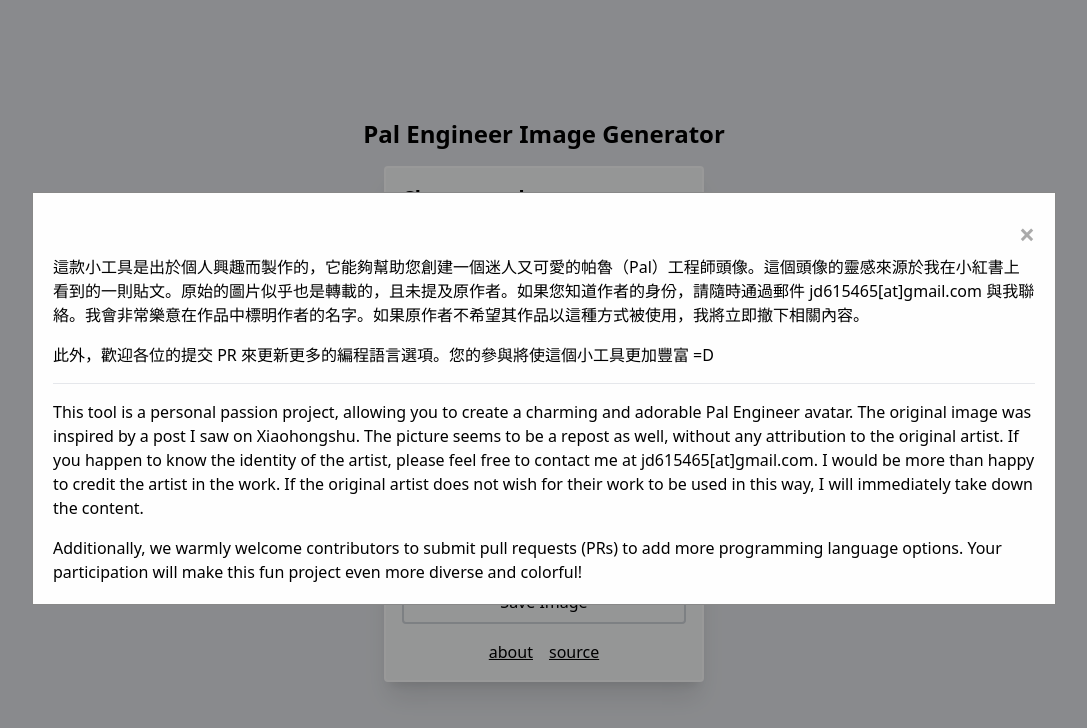
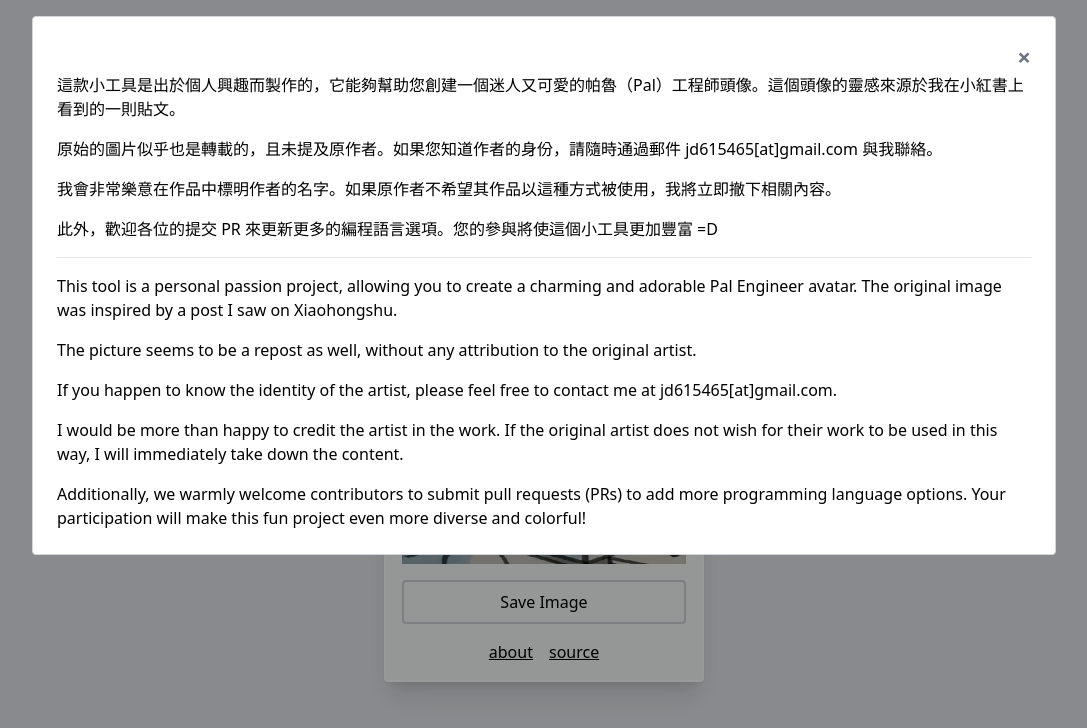
Before and after one commit to jd615645/pal_coding_image_gen, a Vue app: page / in a window 1280 px wide. Both pictures are taken after a click on the element "about". Shown: the top 728 px of the page, without its empty margins (96-1183 px from the left). Built offline with nearby package versions, Linux system fonts and the light colour scheme.

Commit message:
feat: update style

```diff
--- a/src/App.vue
+++ b/src/App.vue
@@ -29,25 +29,31 @@
           @click="showAbout = true">about</span>
         <a
           class="underline cursor-pointer"
-          href="#">source</a>
+          href="https://github.com/jd615645/pal_coding_image_gen"
+          target="_blank">source</a>
       </div>
     </div>
 
-    <div v-if="showAbout" class="modal">
-      <div class="modal-content">
+    <div v-if="showAbout" class="fixed inset-0 bg-black bg-opacity-40 overflow-auto z-10">
+      <div class="bg-white p-6 m-auto border border-gray-300 rounded w-4/5 my-4">
         <p
-          class="close"
+          class="text-right text-gray-500 text-2xl font-bold cursor-pointer"
           @click="showAbout = false"
         >&times;</p>
         <div class="flex flex-col gap-4">
-          <p>這款小工具是出於個人興趣而製作的，它能夠幫助您創建一個迷人又可愛的帕魯（Pal）工程師頭像。這個頭像的靈感來源於我在小紅書上看到的一則貼文。原始的圖片似乎也是轉載的，且未提及原作者。如果您知道作者的身份，請隨時通過郵件 <span class="email">jd615465[at]gmail.com</span> 與我聯絡。我會非常樂意在作品中標明作者的名字。如果原作者不希望其作品以這種方式被使用，我將立即撤下相關內容。</p>
+          <p>這款小工具是出於個人興趣而製作的，它能夠幫助您創建一個迷人又可愛的帕魯（Pal）工程師頭像。這個頭像的靈感來源於我在小紅書上看到的一則貼文。</p>
+          <p>原始的圖片似乎也是轉載的，且未提及原作者。如果您知道作者的身份，請隨時通過郵件 <span class="email">jd615465[at]gmail.com</span> 與我聯絡。</p>
+          <p>我會非常樂意在作品中標明作者的名字。如果原作者不希望其作品以這種方式被使用，我將立即撤下相關內容。</p>
           <p>此外，歡迎各位的提交 PR 來更新更多的編程語言選項。您的參與將使這個小工具更加豐富 =D</p>
 
           <hr>
 
           <p>
-            This tool is a personal passion project, allowing you to create a charming and adorable Pal Engineer avatar. The original image was inspired by a post I saw on Xiaohongshu. The picture seems to be a repost as well, without any attribution to the original artist. If you happen to know the identity of the artist, please feel free to contact me at <span class="email">jd615465[at]gmail.com</span>. I would be more than happy to credit the artist in the work. If the original artist does not wish for their work to be used in this way, I will immediately take down the content.
+            This tool is a personal passion project, allowing you to create a charming and adorable Pal Engineer avatar. The original image was inspired by a post I saw on Xiaohongshu.
           </p>
+          <p>The picture seems to be a repost as well, without any attribution to the original artist.</p>
+          <p>If you happen to know the identity of the artist, please feel free to contact me at <span class="email">jd615465[at]gmail.com</span>.</p>
+          <p>I would be more than happy to credit the artist in the work. If the original artist does not wish for their work to be used in this way, I will immediately take down the content.</p>
           <p>
             Additionally, we warmly welcome contributors to submit pull requests (PRs) to add more programming language options. Your participation will make this fun project even more diverse and colorful!
           </p>
@@ -168,38 +174,3 @@ const saveImage = () => {
 
 drawImage();
 </script>
-
-<style>
-.modal {
-  position: fixed;
-  z-index: 1;
-  left: 0;
-  top: 0;
-  width: 100%;
-  height: 100%;
-  overflow: auto;
-  background-color: rgba(0, 0, 0, 0.4);
-}
-
-.modal-content {
-  background-color: #fefefe;
-  margin: 15% auto;
-  padding: 20px;
-  border: 1px solid #888;
-  width: 80%;
-}
-
-.close {
-  color: #aaa;
-  font-size: 28px;
-  font-weight: bold;
-  text-align: right;
-}
-
-.close:hover,
-.close:focus {
-  color: black;
-  text-decoration: none;
-  cursor: pointer;
-}
-</style>
```
